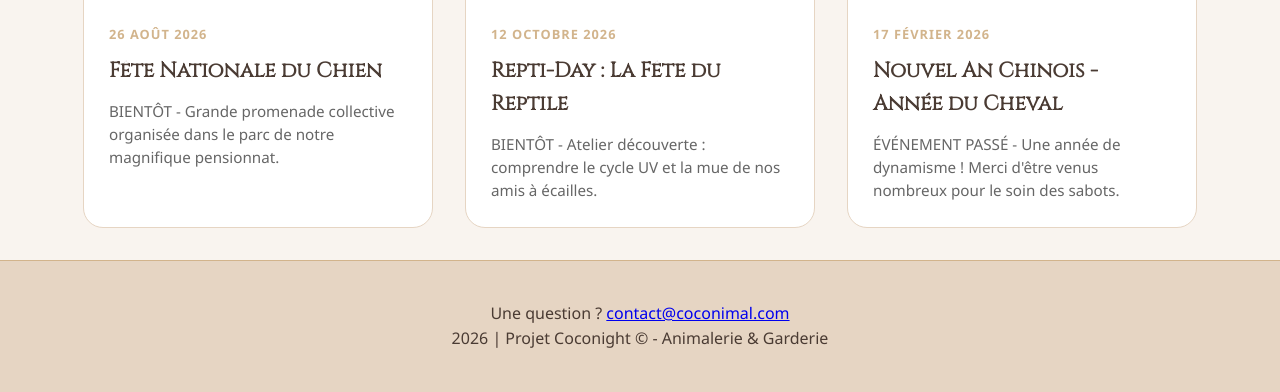
After one commit to MathisSinet/CY_DevWeb_GI4, a Django app: page /information/ in a window 1280 px wide. The commit adds this page. Shown: the part 1005-1397 px from the top of the page. Run offline with Django 4.2, Linux system fonts and the light colour scheme.

Commit message:
page informations avec actualités à venir ou passée

```diff
--- a/Proj/urls.py
+++ b/Proj/urls.py
@@ -11,7 +11,7 @@ urlpatterns = [
     path('test/', views.test, name='test'),
     path('concept/<str:id_unique>/', views.concept, name='concept'),
     path('modifier/<str:id_unique>/', views.modifier_objet, name='modifier_objet'),
-    path('garderie/', views.garderie, name='garderie'),
+    path('information/', views.information, name='information'),
     path('cart/', views.cart, name='cart'),
     path('search/', views.search, name='search'),
     path('', views.index, name='index'),
--- a/core/templates/base.html
+++ b/core/templates/base.html
@@ -5,7 +5,7 @@
 <head>
     <meta charset="UTF-8">
     <meta name="viewport" content="width=device-width, initial-scale=1.0">
-    <title>Coconimal | Smart Garderie & Animalerie</title>
+    <title>Coconimal | Smart Pensionnat Détente</title>
     <link rel="stylesheet" href="https://fonts.googleapis.com/css?family=Cinzel">
     <link rel="stylesheet" href="https://cdnjs.cloudflare.com/ajax/libs/font-awesome/5.15.4/css/all.min.css"/>
     <link rel="stylesheet" href="{% static 'css/style.css' %}">
@@ -48,8 +48,8 @@
                 <ul>
                     <li><a href="{% url 'index' %}" class="{% if request.resolver_match.url_name == 'index'%}active"{% endif %}>
                         <i class="fas fa-home"></i> Accueil</a></li>
-                    <li><a href="{% url 'garderie' %}" class="{% if request.resolver_match.url_name == 'garderie'%}active"{% endif %}>
-                        <i class="fas fa-calendar-alt"></i> Réserver une Garde</a></li>
+                    <li><a href="{% url 'information' %}" class="{% if request.resolver_match.url_name == 'information' %}active{% endif %}">
+                        <i class="fas fa-newspaper"></i> Informations </a></li>
                     <li><a href="{% url 'search' %}" class="{% if request.resolver_match.url_name == 'search' %}active{% endif %}">
                         <i class="fas fa-microchip"></i> Technologie </a></li>
                 </ul>
--- a/core/templates/index.html
+++ b/core/templates/index.html
@@ -8,10 +8,10 @@
 {% block content %}
 <section class="hero">
     <div class="hero-text">
-        <h2>Garderie Intelligente & Connectée</h2>
-        <p>Confiez vos compagnons de 1 nuit à 4 semaines dans un environnement encadré par une équipe de soigneurs et monitoré par IA.</p>
+        <h2>Pensionnat Détente Intelligent & Connecté</h2>
+        <p>Confiez vos compagnons de 1 nuit à 2 jours dans un environnement encadré par une équipe de soigneurs et monitoré par IA.</p>
         <div class="hero-buttons">
-            <a href="{% url 'garderie' %}" class="btn-primary">Réserver une garde</a>
+            <a href="{% url 'information' %}" class="btn-primary">Jetez un coup d'oeil à notre actualité !</a>
         </div>
     </div>
 </section>
--- /dev/null
+++ b/core/templates/information.html
@@ -0,0 +1,29 @@
+{% extends 'base.html' %}
+{% load static %}
+
+{% block head %}
+    <link rel="stylesheet" href="{% static 'css/search.css' %}">
+    <link rel="stylesheet" href="{% static 'css/information.css' %}">
+{% endblock %}
+
+{% block content %}
+<div class="container">
+    <h1 class="section-title">Actualités & Événements</h1>
+    <p class="intro-text">Découvrez les moments forts et les festivités de Coconimal.</p>
+
+    <div class="pet-grid">
+        {% for actu in actualites %}
+        <article class="news-card">
+            <div class="news-img-container">
+                <img src="/media/{{ actu.image }}" alt="{{ actu.titre }}">
+            </div>
+            <div class="news-content">
+                <span class="news-date">{{ actu.date }}</span>
+                <h3 class="news-title">{{ actu.titre }}</h3>
+                <p class="news-desc">{{ actu.desc }}</p>
+            </div>
+        </article>
+        {% endfor %}
+    </div>
+</div>
+{% endblock %}
--- a/core/views.py
+++ b/core/views.py
@@ -53,8 +53,6 @@ def modifier_objet(request, id_unique):
 
     return redirect('concept', id_unique=id_unique)
 
-def garderie(request):
-    return render(request,"garderie.html")
 
 @login_required
 def cart(request):
@@ -86,3 +84,44 @@ def search(request):
         objets = objets.filter(nom__icontains=q) | objets.filter(description__icontains=q)
 
     return render(request, "search.html", {'objets': objets})
+
+def information(request):
+    actualites = [
+        {
+            "titre": "Anniversaire Coconimal",
+            "date": "15 Avril 2026",
+            "image": "actus/anniversaire.png",
+            "desc": "AUJOURD'HUI ! Déjà un an que notre pensionnat détente accueille vos compagnons avec amour et technologie !"
+        },
+        {
+            "titre": "Foire Internationale des Animaux",
+            "date": "20 Mai 2026",
+            "image": "actus/foire.png",
+            "desc": "BIENTÔT - Venez nous rencontrer au stand 12 pour découvrir nos nouveaux box connectés !"
+        },
+        {
+            "titre": "Journée Internationale du Chat",
+            "date": "8 Août 2026",
+            "image": "actus/chat.png",
+            "desc": "BIENTÔT - Distribution de friandises bio gratuite pour tous nos pensionnaires félins."
+        },
+        {
+            "titre": "Fête Nationale du Chien",
+            "date": "26 Août 2026",
+            "image": "actus/chien.png",
+            "desc": "BIENTÔT - Grande promenade collective organisée dans le parc de notre magnifique pensionnat."
+        },
+        {
+            "titre": "Repti-Day : La Fête du Reptile",
+            "date": "12 Octobre 2026",
+            "image": "actus/reptile.png",
+            "desc": "BIENTÔT - Atelier découverte : comprendre le cycle UV et la mue de nos amis à écailles."
+        },
+        {
+            "titre": "Nouvel An Chinois - Année du Cheval",
+            "date": "17 Février 2026",
+            "image": "actus/cheval.jpg",
+            "desc": "ÉVÉNEMENT PASSÉ - Une année de dynamisme ! Merci d'être venus nombreux pour le soin des sabots."
+        },
+    ]
+    return render(request, 'information.html', {'actualites': actualites})
--- /dev/null
+++ b/static/css/information.css
@@ -0,0 +1,65 @@
+@import url('colors.css');
+
+.news-card {
+    background: white;
+    border-radius: 20px;
+    overflow: hidden;
+    border: 1px solid var(--col-light-2);
+    text-align: left; /* Aligné à gauche pour le texte */
+    transition: all 0.3s ease;
+    display: flex;
+    flex-direction: column;
+    height: 100%;
+}
+
+.news-card:hover {
+    transform: translateY(-10px);
+    box-shadow: 0 15px 30px rgba(0,0,0,0.1);
+    border-color: var(--col-light-1);
+}
+
+.news-img-container {
+    height: 200px;
+    width: 100%;
+    background-color: #f4f4f4;
+    overflow: hidden;
+}
+
+.news-img-container img {
+    width: 100%;
+    height: 100%;
+    object-fit: cover;
+    transition: transform 0.5s ease;
+}
+
+.news-card:hover .news-img-container img {
+    transform: scale(1.1); /* Petit zoom sur l'image au survol */
+}
+
+.news-content {
+    padding: 25px;
+    flex-grow: 1;
+}
+
+.news-date {
+    display: block;
+    color: var(--col-light-1);
+    font-weight: bold;
+    font-size: 0.8rem;
+    text-transform: uppercase;
+    letter-spacing: 1px;
+    margin-bottom: 10px;
+}
+
+.news-title {
+    font-family: 'Cinzel', serif;
+    color: var(--col-dark);
+    font-size: 1.3rem;
+    margin-bottom: 12px;
+}
+
+.news-desc {
+    color: #666;
+    font-size: 0.95rem;
+    line-height: 1.5;
+}
```
Also changed, not shown: core/templates/garderie.html (deleted, +0 -7 lines), media/actus/cheval.jpg (added), 5 other files.
